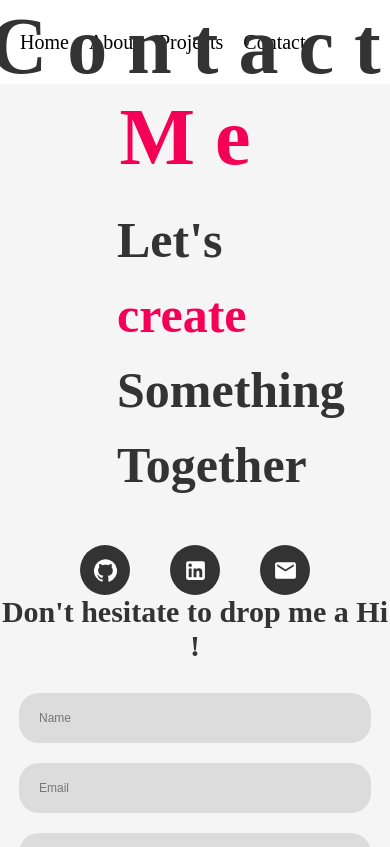
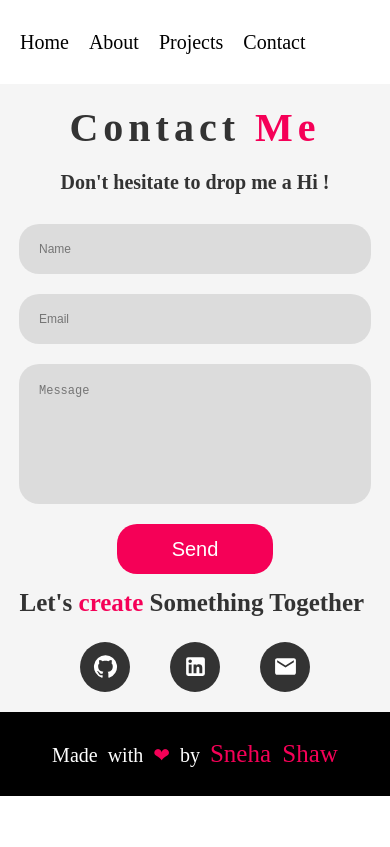
Before and after one commit to Sneha-Shaw/sneha-shaw_portfolio, a React (Create React App) app: page /contact in a window 390 px wide. Shown: the top 847 px of the page. Built offline with nearby package versions, Linux system fonts and the light colour scheme.

Commit message:
`fix`: `contact`

```diff
--- a/src/pages/Contact/Contact.js
+++ b/src/pages/Contact/Contact.js
@@ -3,7 +3,7 @@ import { useStyles } from './styles'
 import GitHubIcon from '@mui/icons-material/GitHub';
 import LinkedInIcon from '@mui/icons-material/LinkedIn';
 import MailIcon from '@mui/icons-material/Mail';
-import { Link } from 'react-router-dom';
+
 const Contact = () => {
   const classes = useStyles()
   return (
--- a/src/pages/Contact/styles.js
+++ b/src/pages/Contact/styles.js
@@ -9,6 +9,9 @@ export const useStyles = makeStyles((theme) => ({
         alignItems: "center",
         justifyContent: "center",
         backgroundColor: "#f5f5f5",
+        [theme.breakpoints.down('md')]:{
+            height: "unset"
+        }
     },
     title: {
         fontSize: "8rem",
@@ -19,6 +22,10 @@ export const useStyles = makeStyles((theme) => ({
         "& span": {
             color: "#f50057",
         },
+        [theme.breakpoints.down('md')]: {
+            fontSize: "4rem",
+            letterSpacing: ".5rem",
+        }
     },
     container: {
         width: "100%",
@@ -27,7 +34,7 @@ export const useStyles = makeStyles((theme) => ({
         alignItems: "center",
         justifyContent: "center",
         [theme.breakpoints.down("md")]: {
-            flexDirection: "column",
+            flexDirection: "column-reverse",
         },
     },
     left: {
@@ -69,6 +76,9 @@ export const useStyles = makeStyles((theme) => ({
         [theme.breakpoints.down("md")]: {
             width: "100%",
             height: "100%",
+            "& h2":{
+                fontSize: "2rem"
+            }
         },
     },
     form: {
@@ -136,6 +146,10 @@ export const useStyles = makeStyles((theme) => ({
         [theme.breakpoints.down("md")]: {
             width: "100%",
             height: "100%",
+            "& h2":{
+            width: "90%",
+            fontSize: "2.5rem",
+            }
         },
     },
     social:{
@@ -160,6 +174,9 @@ export const useStyles = makeStyles((theme) => ({
             "&:hover": {
                 backgroundColor: "#f50057",
             }
+        },
+        [theme.breakpoints.down("md")]: {
+            marginBottom: "2rem"
         }
     },
     icon:{
```
